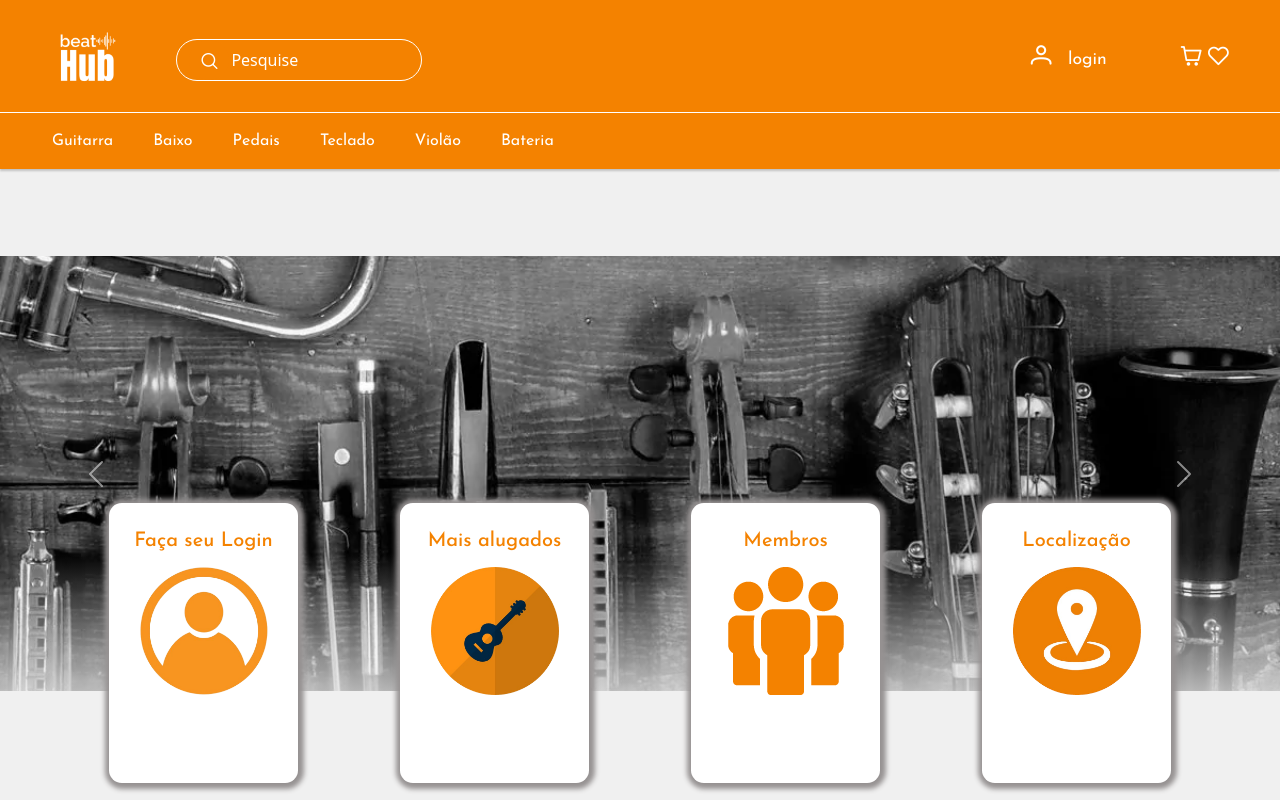
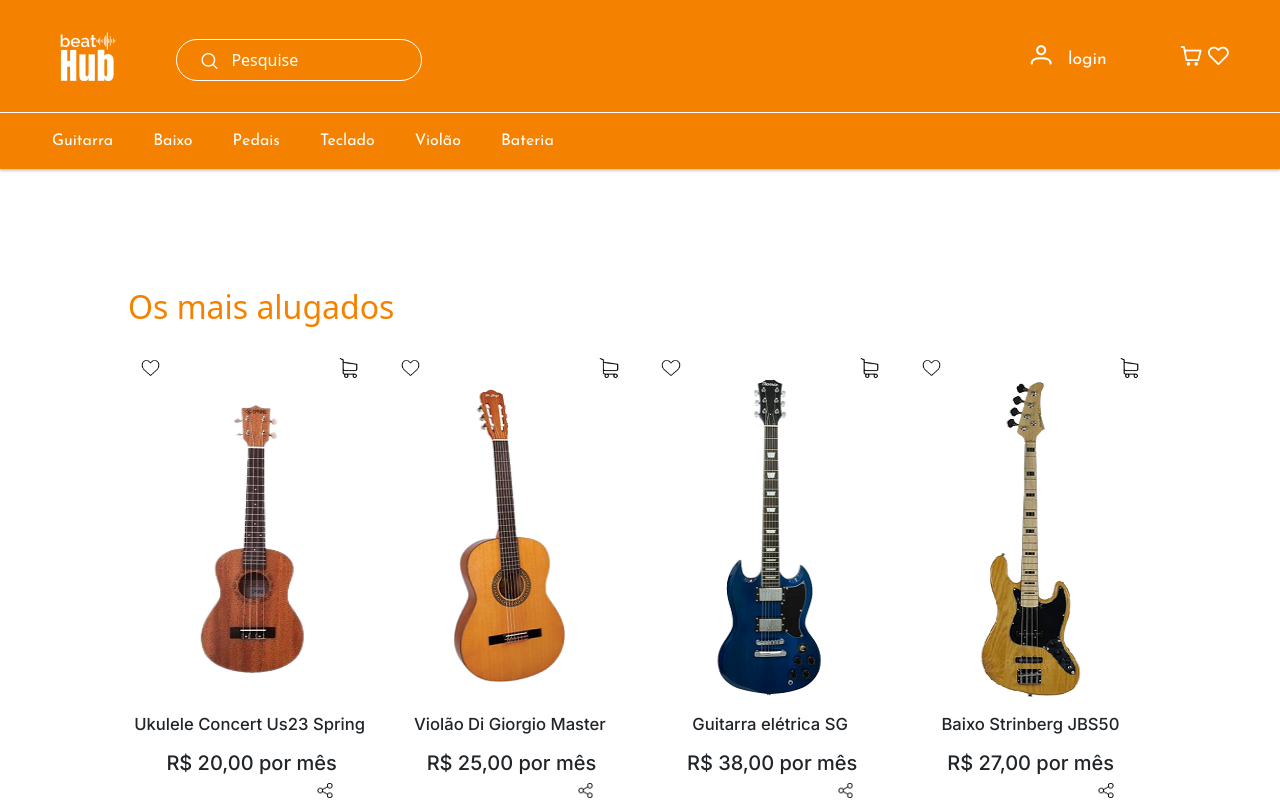
Before and after one commit to spricigom/BeatHub, a Vue app: page / in a window 1280 px wide. Shown: the top 800 px of the page. Built offline with nearby package versions, Linux system fonts and the light colour scheme; a web font is replaced by a local one.

Commit message:
FEAT: coisinhas adicionadas

```diff
--- a/src/components/HeaderComponente.vue
+++ b/src/components/HeaderComponente.vue
@@ -40,7 +40,7 @@ function toggleMenu() {
                 </div>
                 <div class="botoes-header">
                     <RouterLink to="/Carrinho"><span style="color: white; font-size: 1.3rem;" class="pi pi-shopping-cart"></span></RouterLink>
-                    <RouterLink to="/Favoritos"> <span style="color: white; font-size: 1.3rem;" class="pi pi-heart"></span></RouterLink>
+                    <RouterLink to="/Favorito"> <span style="color: white; font-size: 1.3rem;" class="pi pi-heart"></span></RouterLink>
                 </div>
 
                 <div class="icone-menu">
--- a/src/components/ListHome.vue
+++ b/src/components/ListHome.vue
@@ -63,14 +63,15 @@ template{
 }
 .produtos {
     background-color: white;
-    height: 45vh;
-    width: 15vw;
-
+    width: 18vw;
     margin-top: 4vh;
     margin-bottom: 8vh;
     border-radius: 0.44rem;
     text-align: center;
     justify-content: center;
+    border: 1px #b4b4b4 solid;
+    padding: 1rem;
 
 }
+
 </style>
--- a/src/components/ListProduct.vue
+++ b/src/components/ListProduct.vue
@@ -50,12 +50,13 @@ function removerProduto(productId) {
 }
 
 .produtos {
-    background-color: white;
+    background-color: red;
     width: 35vw;
     height: 47vh;
     margin-left: 12px;
     margin-right: 12px;
     margin-bottom: 3vh;
+    border-color: 1px solid black
 
 }
 
--- a/src/views/CarrinhoView.vue
+++ b/src/views/CarrinhoView.vue
@@ -271,7 +271,7 @@ button p {
 }
 
 main {
-    background-color: #efefef;
+    background-color: white;
     display: flex;
     align-items: center;
     flex-direction: column;
@@ -413,18 +413,5 @@ a {
 }
 
 /*estilos do carrossel */
-body {
-    background-color: rgb(240, 240, 240);
-}
 
-
-#carouselExample .carousel-item::before {
-    content: '';
-    background: linear-gradient(0deg, rgb(240, 240, 240) 50%, transparent 69%);
-    display: block;
-    position: absolute;
-    top: 0;
-    width: 100vw;
-    height: 120vh;
-}
 </style>
--- a/src/views/FavoritoView.vue
+++ b/src/views/FavoritoView.vue
@@ -196,10 +196,11 @@ button p {
 }
 
 main {
-    background-color: #efefef;
+    background-color: white;
     display: flex;
     align-items: center;
     flex-direction: column;
+    z-index: 999
 }
 
 .Copyright {
--- a/src/views/InicioView.vue
+++ b/src/views/InicioView.vue
@@ -29,85 +29,6 @@ const esconderDivLocalizacao = () => {
 
 
     <main>
-      <div id="carouselExample" class="carousel slide">
-        <div class="carousel-inner">
-          <div class="carousel-item active">
-            <img src="@/assets/instrumentos.png" class="d-block w-100" alt="..." />
-          </div>
-          <div class="carousel-item">
-            <img src="@/assets/instrumentos.png" class="d-block w-100" alt="..." />
-          </div>
-          <div class="carousel-item">
-            <img src="@/assets/instrumentos.png" class="d-block w-100" alt="..." />
-          </div>
-        </div>
-        <button
-          class="carousel-control-prev"
-          type="button"
-          data-bs-target="#carouselExample"
-          data-bs-slide="prev"
-        >
-          <span class="carousel-control-prev-icon" aria-hidden="true"></span>
-          <span class="visually-hidden">Previous</span>
-        </button>
-        <button
-          class="carousel-control-next"
-          type="button"
-          data-bs-target="#carouselExample"
-          data-bs-slide="next"
-        >
-          <span class="carousel-control-next-icon" aria-hidden="true"></span>
-          <span class="visually-hidden">Next</span>
-        </button>
-      </div>
-
-      <div class="container text-center">
-        <div class="row">
-          <div class="col categorias">
-            <div class="texto-categoria">
-              <h5>Faça seu Login</h5>
-            </div>
-            <RouterLink to="/Login">
-              <img src="@/assets/user.png" alt="" />
-            </RouterLink>
-          </div>
-
-          <div class="col categorias">
-            <div class="texto-categoria">
-              <h5>Mais alugados</h5>
-              <a href="#mais-alugados"><img src="@/assets/item.png" alt="" /></a>
-            </div>
-          </div>
-
-          <div class="col categorias">
-            <div class="texto-categoria">
-              <h5>Membros</h5>
-              <RouterLink to="/Membros"><img src="@/assets/membros.png" alt="" /></RouterLink>
-            </div>
-          </div>
-
-          <div class="col categorias">
-            <div class="texto-categoria">
-              <h5>Localização</h5>
-            </div>
-            <img
-              src="@/assets/local.png"
-              alt="Localização"
-              @click="mostrarDivLocalizacao"
-            />
-          </div>
-        </div>
-      </div>
-
-      <div v-if="mostrarLocalizacao" class="localizacao-modal">
-        <div class="modal-overlay" @click="esconderDivLocalizacao"></div> <!-- Fecha ao clicar no fundo -->
-        <div class="localizacao-content">
-          <h2>Endereço</h2>
-          <p>Rua dos Sonhos, 42, Centro - Joinville</p>
-          <h6 id="amarelo" >RETIRADA APENAS NA LOJA!</h6>
-        </div>
-      </div>
-
       <h2 id="amarelo" style="margin-left: 10vw;position: relative;bottom: 1vh;">Os mais alugados</h2>
       <div class="campo">
         <div class="mais-alugados text-center" id="mais-alugados">
@@ -346,54 +267,4 @@ body {
 .compra-e-coracao .icones {
     margin-right: 1.5vw;
 }
-
-/*estilos do carrossel */
-body {
-    background-color: rgb(240, 240, 240);
-}
-
-.carousel {
-    margin-top: -5vh;
-}
-
-#carouselExample .carousel-item::before {
-    content: '';
-    background: linear-gradient(0deg, rgb(240, 240, 240) 50%, transparent 69%);
-    display: block;
-    position: absolute;
-    top: 0;
-    width: 100vw;
-    height: 120vh;
-}
-
-.categorias {
-    height: 35vh;
-    width: 10vw;
-    margin-left: 4vw;
-    margin-right: 4vw;
-    background-color: white;
-    border-radius: 1vw;
-    padding: 1vw;
-    cursor: pointer;
-    display: flex;
-    display: inline-block;
-    position: relative;
-    bottom: 6.5vh;
-    box-shadow: 1px 1px 5px 5px rgb(150, 146, 146);
-    justify-content: center;
-}
-
-.categorias img {
-    width: 10vw;
-    height: 10vw;
-    margin-top: 0.5vw;
-    align-items: center;
-}
-
-.texto-categoria {
-    margin-top: 1vw;
-    font-family: 'Josefin Sans', sans-serif;
-    color: #f48200;
-    font-size: 1.8vh;
-}
 </style>
```
